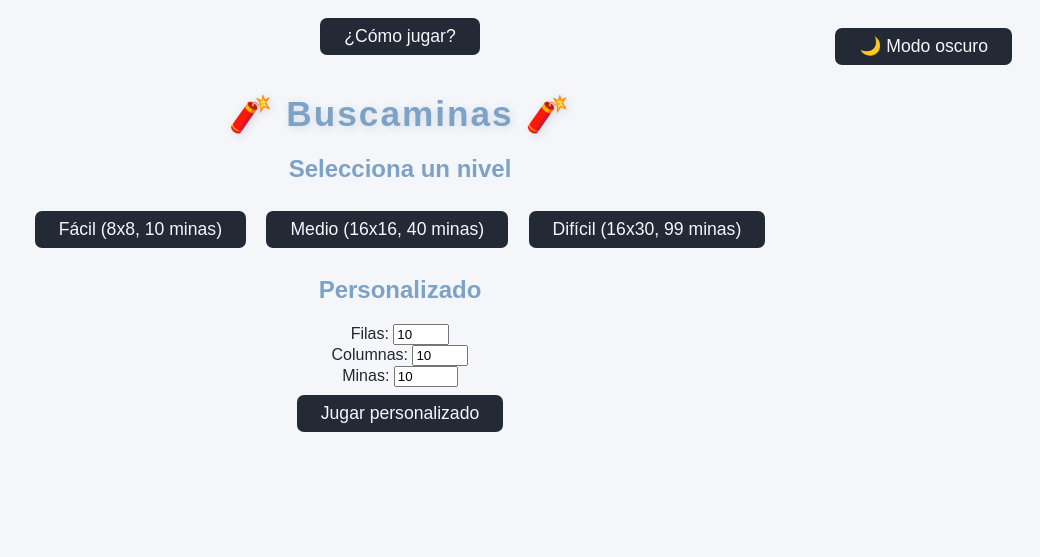
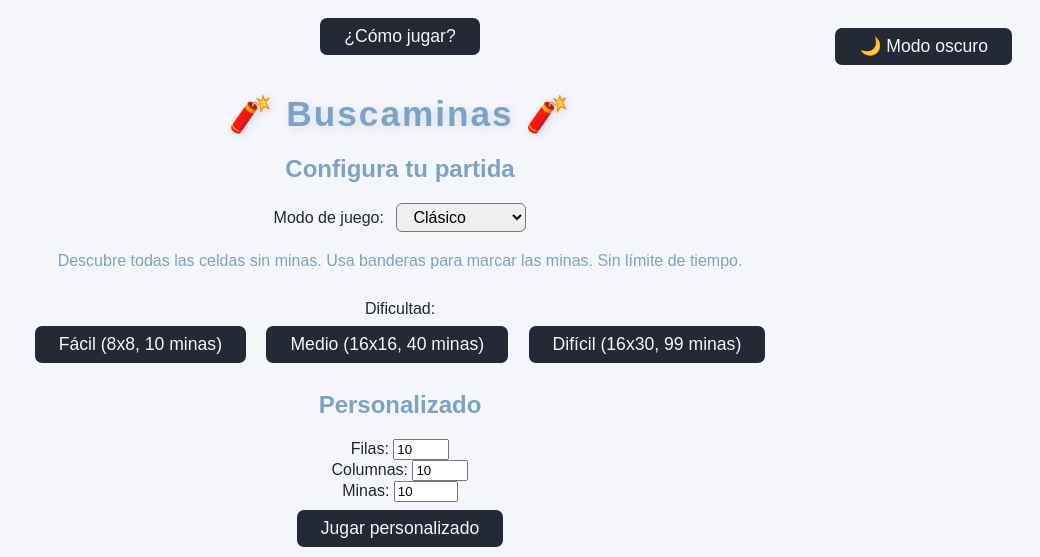
Before and after one commit to JeesusA/buscaminas_flask, a Flask app: page / in a window 1280 px wide. Shown: the top 557 px of the page, without its empty margins (240-1280 px from the left). Run offline with Flask 3, Linux system fonts and the light colour scheme.

Commit message:
agregando un nuevo modo de juego

```diff
--- a/app.py
+++ b/app.py
@@ -47,12 +47,16 @@ def inicio():
 def jugar():
     try:
         nivel = request.form.get("nivel")
+        modo = request.form.get("modo", "clasico")
         if nivel == "facil":
             nombre, filas, columnas, minas = NIVELES[0]
+            tiempo_limite = 60
         elif nivel == "medio":
             nombre, filas, columnas, minas = NIVELES[1]
+            tiempo_limite = 120
         elif nivel == "dificil":
             nombre, filas, columnas, minas = NIVELES[2]
+            tiempo_limite = 240
         elif nivel == "personalizado":
             try:
                 filas = int(request.form.get("filas", 10))
@@ -64,11 +68,21 @@ def jugar():
                 if minas < 1: minas = 1
                 if minas > filas * columnas - 1:
                     minas = filas * columnas - 1
+                # Tiempo proporcional: 60s para 8x8, 120s para 16x16, 240s para 16x30
+                base = filas * columnas
+                if base <= 64:
+                    tiempo_limite = 60
+                elif base <= 256:
+                    tiempo_limite = 120
+                else:
+                    tiempo_limite = 240
             except Exception:
                 filas, columnas, minas = 10, 10, 10
                 nombre = "Personalizado"
+                tiempo_limite = 90
         else:
             nombre, filas, columnas, minas = NIVELES[0]
+            tiempo_limite = 60
         tablero = crear_tablero(filas, columnas, minas)
         session['tablero'] = json.dumps(tablero)
         session['filas'] = filas
@@ -78,7 +92,7 @@ def jugar():
         session['bandera'] = json.dumps([[False for _ in range(columnas)] for _ in range(filas)])
         session['juego_terminado'] = False
         session['nivel_actual'] = nombre
-        return render_template("index.html", filas=filas, columnas=columnas, nivel=nombre, minas=minas)
+        return render_template("index.html", filas=filas, columnas=columnas, nivel=nombre, minas=minas, modo=modo, tiempo_limite=tiempo_limite)
     except Exception as e:
         print(f"[ERROR jugar] {str(e)}")
         return f"Error al iniciar el juego: {str(e)}", 500
--- a/static/style.css
+++ b/static/style.css
@@ -110,7 +110,6 @@ td.descubierto {
     background: var(--cell-discovered);
     color: var(--text-main);
     cursor: default;
-    animation: popCell 0.28s cubic-bezier(.4,1.6,.6,1) both;
 }
 @keyframes popCell {
     0% { transform: scale(0.85); opacity: 0.5; }
@@ -121,7 +120,11 @@ td.descubierto {
 td.bandera {
     background: var(--cell-flag);
     color: #b70000;
-    animation: popCell 0.18s;
+}
+@keyframes popFlag {
+    0% { transform: scale(0.7) rotate(-10deg); opacity: 0.5; }
+    60% { transform: scale(1.15) rotate(8deg); opacity: 1; }
+    100% { transform: scale(1) rotate(0deg); opacity: 1; }
 }
 
 td:hover:not(.descubierto) {
@@ -205,3 +208,10 @@ button:hover {
 #contador-banderas, #temporizador {
     color: var(--accent);
 }
+
+.animar-pop {
+    animation: popCell 0.28s cubic-bezier(.4,1.6,.6,1) both !important;
+}
+.animar-flag {
+    animation: popFlag 0.28s cubic-bezier(.4,1.6,.6,1) both !important;
+}
--- a/templates/inicio.html
+++ b/templates/inicio.html
@@ -18,27 +18,31 @@
     <button id="toggle-dark">🌙 Modo oscuro</button>
     <button id="btn-tutorial" style="margin-top:10px;">¿Cómo jugar?</button>
     <h1>🧨 Buscaminas 🧨</h1>
-    <h2>Selecciona un nivel</h2>
+    <h2>Configura tu partida</h2>
     <form action="/jugar" method="post">
+        <label for="modo">Modo de juego:</label>
+        <select name="modo" id="modo" style="margin: 0 0 12px 8px; padding: 4px 12px; border-radius: 6px; font-size:1em;">
+            <option value="clasico">Clásico</option>
+            <option value="contrarreloj">Contrarreloj</option>
+        </select>
+        <div id="desc-modo" style="margin: 8px 0 16px 0; font-size:1em; color:var(--text-secondary); min-height:32px;">
+            Descubre todas las celdas sin minas. Usa banderas para marcar las minas. Sin límite de tiempo.
+        </div>
+        <label for="nivel">Dificultad:</label><br>
         <button type="submit" name="nivel" value="facil">Fácil (8x8, 10 minas)</button>
         <button type="submit" name="nivel" value="medio">Medio (16x16, 40 minas)</button>
         <button type="submit" name="nivel" value="dificil">Difícil (16x30, 99 minas)</button>
     </form>
     <h2>Personalizado</h2>
     <form action="/jugar" method="post">
+        <input type="hidden" name="modo" id="modo-personalizado" value="clasico">
         <label>Filas: <input type="number" name="filas" min="5" max="30" value="10" required></label><br>
         <label>Columnas: <input type="number" name="columnas" min="5" max="30" value="10" required></label><br>
         <label>Minas: <input type="number" name="minas" min="1" max="200" value="10" required></label><br>
         <button type="submit" name="nivel" value="personalizado">Jugar personalizado</button>
     </form>
     {% if records %}
-    <h2>Récords de partidas ganadas</h2>
-    <table style="margin: 0 auto; background: #203057; color: white; border-radius: 8px;">
-        <tr><th style="padding: 6px 16px;">Nivel</th><th style="padding: 6px 16px;">Ganadas</th></tr>
-        {% for nivel, ganadas in records.items() %}
-        <tr><td style="padding: 6px 16px;">{{ nivel }}</td><td style="padding: 6px 16px;">{{ ganadas }}</td></tr>
-        {% endfor %}
-    </table>
+    <!-- Sección de récords eliminada temporalmente -->
     {% endif %}
     <script>
         // Modo oscuro/claro universal
@@ -68,6 +72,17 @@
         document.getElementById("btn-tutorial").onclick = function() {
             window.location.href = "/tutorial";
         };
+        // Sincroniza el modo de juego en el formulario personalizado
+        // Descripción dinámica del modo de juego
+        const descModo = document.getElementById('desc-modo');
+        document.getElementById('modo').onchange = function() {
+            document.getElementById('modo-personalizado').value = this.value;
+            if (this.value === 'clasico') {
+                descModo.textContent = 'Descubre todas las celdas sin minas. Usa banderas para marcar las minas. Sin límite de tiempo.';
+            } else if (this.value === 'contrarreloj') {
+                descModo.textContent = 'Descubre todas las celdas sin minas antes de que se acabe el tiempo. ¡Piensa y actúa rápido!';
+            }
+        };
     </script>
 </body>
 </html>
```
Also changed, not shown: templates/index.html (+59 -17 lines).
